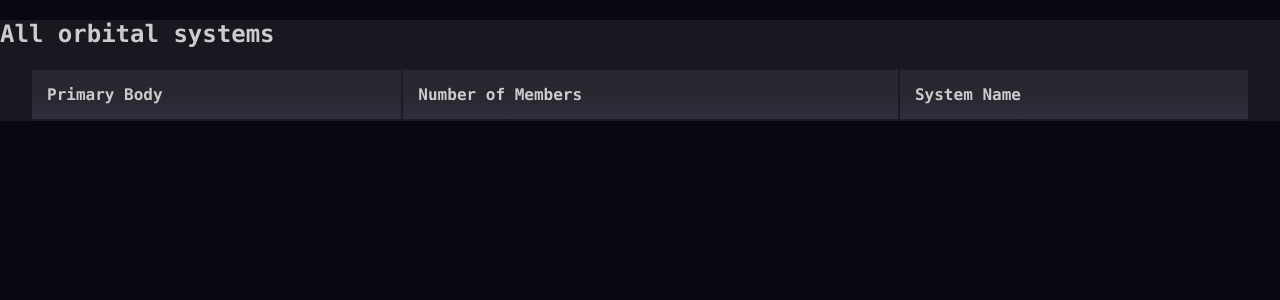
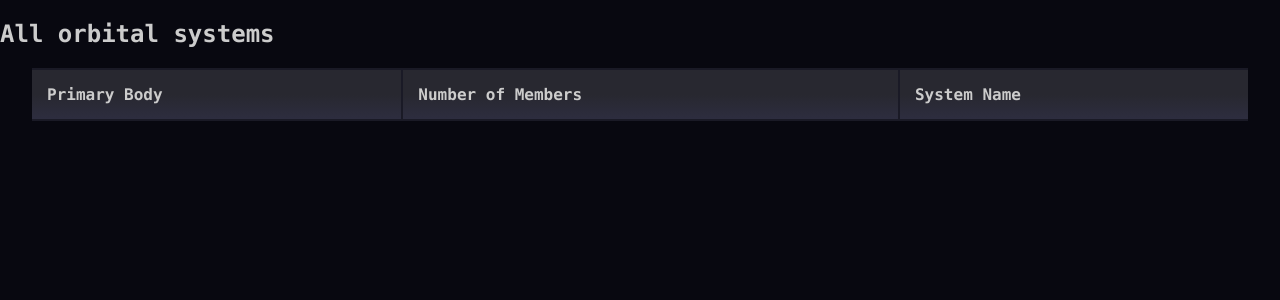
Before and after one commit to Ranger223/350DatabasesProject, a Flask app: page / in a window 1280 px wide. Shown: the part 53-353 px from the top of the page. Run offline with Flask 3, Linux system fonts and the light colour scheme; data that the repository does not hold is empty.

Commit message:
Update styles.css
Removed the background color from the "Body" class to allow the background animation to shine through

```diff
--- a/Frontend/itc350-template/static/css/styles.css
+++ b/Frontend/itc350-template/static/css/styles.css
@@ -21,8 +21,6 @@ body {
 }
 
 .body {
-    background-color: #181820; /* Dark blueish grey */
-    transition: background-color 0.5s ease;
     font-family: Consolas, Arial, sans-serif;
     margin: 0;
     padding: 0;
```
